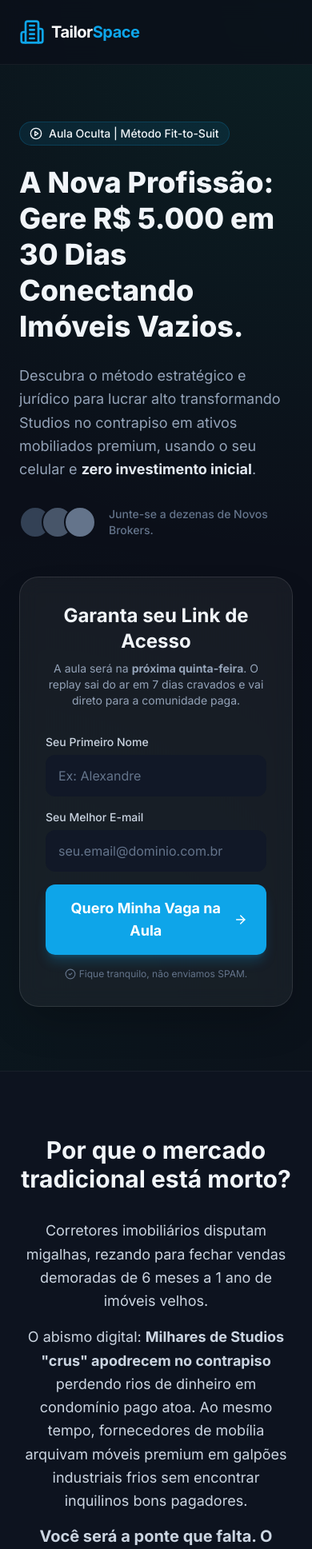
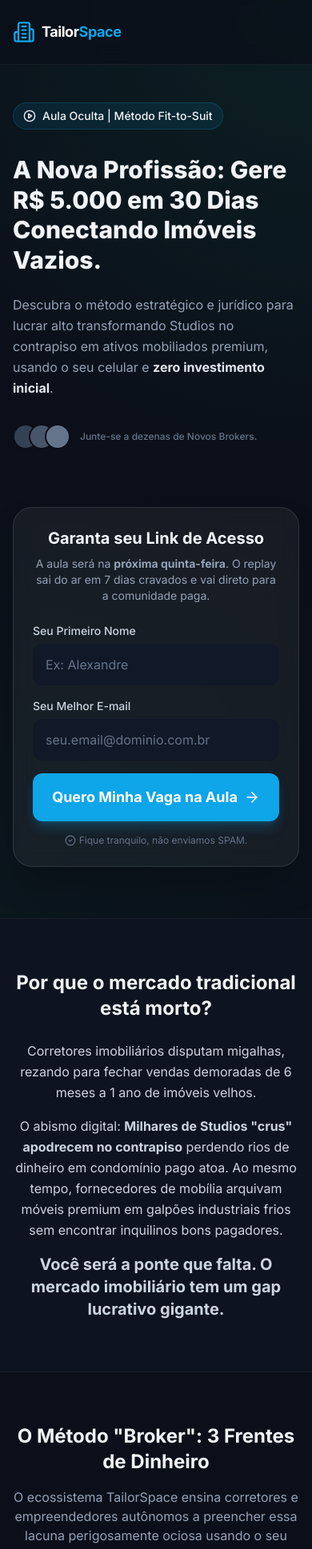
Before and after one commit to aleandrade926/tailorspace-app, a React (Vite) app: page /aulas in a window 390 px wide. Shown: the top 1937 px of the page at 80% size. Built offline with nearby package versions, Linux system fonts and the light colour scheme.

Commit message:
fix(ui): adjust responsiveness for iPhone (headline and visual cover)

```diff
--- a/src/pages/BrokerClassPage.tsx
+++ b/src/pages/BrokerClassPage.tsx
@@ -42,54 +42,54 @@ export default function BrokerClassPage() {
     <div className="min-h-screen bg-dark-900 text-slate-100 font-sans selection:bg-brand-500/30">
       {/* Navbar Minimal*/ }
       <nav className="fixed w-full z-50 bg-dark-900/80 backdrop-blur-md border-b border-white/5">
-        <div className="max-w-7xl mx-auto px-6 h-20 flex items-center justify-between">
+        <div className="max-w-7xl mx-auto px-4 md:px-6 h-20 flex items-center justify-between">
           <Link to="/" className="flex items-center gap-2 group hover:opacity-80 transition-opacity">
-            <Building2 className="w-8 h-8 text-brand-500 group-hover:text-brand-400 transition-colors" />
-            <span className="text-xl font-bold tracking-tight text-white">
+            <Building2 className="w-7 h-7 md:w-8 md:h-8 text-brand-500 group-hover:text-brand-400 transition-colors shrink-0" />
+            <span className="text-lg md:text-xl font-bold tracking-tight text-white">
               Tailor<span className="text-brand-500 group-hover:text-brand-400 transition-colors">Space</span>
             </span>
           </Link>
           <div className="hidden md:flex items-center gap-2 text-sm font-medium text-slate-400">
-            <CalendarDays className="w-4 h-4 text-brand-500" />
+            <CalendarDays className="w-4 h-4 text-brand-500 shrink-0" />
             <span>Toda Quinta-Feira, ao vivo.</span>
           </div>
         </div>
       </nav>
 
       {/* Hero */}
-      <section className="pt-32 pb-20 px-6 relative overflow-hidden">
+      <section className="pt-28 md:pt-32 pb-16 md:pb-20 px-4 md:px-6 relative overflow-hidden">
         <div className="absolute inset-0 bg-[radial-gradient(circle_at_top_right,rgba(16,185,129,0.1),transparent_50%)]" />
         <div className="absolute inset-0 bg-[radial-gradient(circle_at_bottom_left,rgba(5,150,105,0.05),transparent_50%)]" />
 
-        <div className="max-w-7xl mx-auto grid lg:grid-cols-2 gap-12 items-center relative z-10">
+        <div className="max-w-7xl mx-auto grid lg:grid-cols-2 gap-10 md:gap-12 items-center relative z-10">
           <div>
-            <div className="inline-flex items-center gap-2 px-3 py-1 rounded-full bg-brand-500/10 border border-brand-500/20 text-brand-400 text-sm font-medium mb-6 mt-6 lg:mt-0">
-              <PlayCircle className="w-4 h-4" />
+            <div className="inline-flex flex-wrap items-center gap-2 px-3 py-1.5 md:py-1 rounded-full bg-brand-500/10 border border-brand-500/20 text-brand-400 text-sm font-medium mb-6 mt-4 md:mt-6 lg:mt-0">
+              <PlayCircle className="w-4 h-4 shrink-0" />
               Aula Oculta | Método Fit-to-Suit
             </div>
-            <h1 className="text-4xl md:text-5xl lg:text-6xl font-extrabold leading-tight mb-6">
+            <h1 className="text-3xl sm:text-4xl md:text-5xl lg:text-6xl font-extrabold leading-tight mb-6 mt-2 md:mt-0">
               A Nova Profissão: Gere <span className="text-gradient">R$ 5.000 em 30 Dias</span> Conectando Imóveis Vazios.
             </h1>
-            <p className="text-lg text-slate-400 mb-8 leading-relaxed max-w-xl">
+            <p className="text-base md:text-lg text-slate-400 mb-8 leading-relaxed max-w-xl">
               Descubra o método estratégico e jurídico para lucrar alto transformando Studios no contrapiso em ativos mobiliados premium, usando o seu celular e <strong className="text-slate-200">zero investimento inicial</strong>.
             </p>
 
-            <div className="flex items-center gap-4 text-sm text-slate-500 font-medium">
-              <div className="flex -space-x-3">
-                <div className="w-10 h-10 rounded-full border-2 border-dark-900 bg-slate-700" />
-                <div className="w-10 h-10 rounded-full border-2 border-dark-900 bg-slate-600" />
-                <div className="w-10 h-10 rounded-full border-2 border-dark-900 bg-slate-500" />
+            <div className="flex flex-wrap items-center gap-3 md:gap-4 text-xs md:text-sm text-slate-500 font-medium">
+              <div className="flex -space-x-3 shrink-0">
+                <div className="w-8 h-8 md:w-10 md:h-10 rounded-full border-2 border-dark-900 bg-slate-700" />
+                <div className="w-8 h-8 md:w-10 md:h-10 rounded-full border-2 border-dark-900 bg-slate-600" />
+                <div className="w-8 h-8 md:w-10 md:h-10 rounded-full border-2 border-dark-900 bg-slate-500" />
               </div>
               <span>Junte-se a dezenas de Novos Brokers.</span>
             </div>
           </div>
 
           {/* Form */}
-          <div className="glass p-8 md:p-10 rounded-3xl border-white/10 shadow-2xl relative w-full max-w-md mx-auto lg:mx-0 lg:ml-auto">
+          <div className="glass p-6 sm:p-8 md:p-10 rounded-3xl border-white/10 shadow-2xl relative w-full max-w-md mx-auto lg:mx-0 lg:ml-auto mt-8 lg:mt-0">
             {!submitted ? (
               <>
-                <div className="text-center mb-8">
-                  <h3 className="text-2xl font-bold mb-2">Garanta seu Link de Acesso</h3>
+                <div className="text-center mb-6 md:mb-8">
+                  <h3 className="text-xl md:text-2xl font-bold mb-2">Garanta seu Link de Acesso</h3>
                   <p className="text-slate-400 text-sm">A aula será na <strong>próxima quinta-feira</strong>. O replay sai do ar em 7 dias cravados e vai direto para a comunidade paga.</p>
                 </div>
 
@@ -157,10 +157,10 @@ export default function BrokerClassPage() {
       </section>
 
       {/* Dores */}
-      <section className="py-20 bg-dark-800/50 border-y border-white/5 px-6">
+      <section className="py-16 md:py-20 bg-dark-800/50 border-y border-white/5 px-4 md:px-6">
         <div className="max-w-4xl mx-auto text-center">
-          <h2 className="text-3xl md:text-3xl font-bold mb-8">Por que o mercado tradicional está morto?</h2>
-          <div className="text-lg text-slate-300 leading-relaxed space-y-4">
+          <h2 className="text-2xl sm:text-3xl font-bold mb-6 md:mb-8">Por que o mercado tradicional está morto?</h2>
+          <div className="text-base md:text-lg text-slate-300 leading-relaxed space-y-4">
             <p>
               Corretores imobiliários disputam migalhas, rezando para fechar vendas demoradas de 6 meses a 1 ano de imóveis velhos.
             </p>
@@ -175,11 +175,11 @@ export default function BrokerClassPage() {
       </section>
 
       {/* Pilares */}
-      <section className="py-24 px-6 relative">
+      <section className="py-16 md:py-24 px-4 md:px-6 relative">
         <div className="max-w-7xl mx-auto">
-          <div className="text-center mb-16">
-            <h2 className="text-3xl md:text-4xl font-bold mb-6">O Método "Broker": 3 Frentes de Dinheiro</h2>
-            <p className="text-slate-400 max-w-2xl mx-auto text-lg hover:text-white transition-colors">
+          <div className="text-center mb-12 md:mb-16">
+            <h2 className="text-2xl sm:text-3xl md:text-4xl font-bold mb-4 md:mb-6">O Método "Broker": 3 Frentes de Dinheiro</h2>
+            <p className="text-slate-400 max-w-2xl mx-auto text-base md:text-lg hover:text-white transition-colors">
               O ecossistema TailorSpace ensina corretores e empreendedores autônomos a preencher essa lacuna perigosamente ociosa usando o seu tempo.
             </p>
           </div>
@@ -220,11 +220,11 @@ export default function BrokerClassPage() {
       </section>
 
       {/* Para Quem é */}
-      <section className="py-24 bg-dark-800/50 border-t border-white/5 px-6">
-        <div className="max-w-7xl mx-auto grid md:grid-cols-2 gap-16 items-center">
+      <section className="py-16 md:py-24 bg-dark-800/50 border-t border-white/5 px-4 md:px-6">
+        <div className="max-w-7xl mx-auto grid md:grid-cols-2 gap-12 md:gap-16 items-center">
           <div>
-            <h2 className="text-3xl md:text-4xl font-bold mb-6">Quem ganha dinheiro nessa Aula?</h2>
-            <p className="text-lg text-slate-400 mb-10">
+            <h2 className="text-2xl sm:text-3xl md:text-4xl font-bold mb-4 md:mb-6">Quem ganha dinheiro nessa Aula?</h2>
+            <p className="text-base md:text-lg text-slate-400 mb-8 md:mb-10">
               Desenhada cirurgicamente para separar curiosos de executores e parceiros estratégicos reais no ecossistema Real Estate da TailorSpace.
             </p>
 
@@ -250,33 +250,33 @@ export default function BrokerClassPage() {
             </ul>
           </div>
 
-          <div className="glass p-10 rounded-3xl border-brand-500/20 text-center ring-1 ring-brand-500/20 shadow-2xl shadow-brand-500/10">
-            <h3 className="text-3xl font-bold mb-4">Ação Exigida:</h3>
-            <p className="text-slate-300 mb-8 leading-relaxed">
+          <div className="glass p-6 sm:p-8 md:p-10 rounded-3xl border-brand-500/20 text-center ring-1 ring-brand-500/20 shadow-xl sm:shadow-2xl shadow-brand-500/10 mt-6 md:mt-0">
+            <h3 className="text-2xl md:text-3xl font-bold mb-4">Ação Exigida:</h3>
+            <p className="text-sm md:text-base text-slate-300 mb-6 md:mb-8 leading-relaxed">
               O Fit-To-Suit para pequenos Studios nunca antes foi ensinado abertamente na prateleira gratuita do Brasil de locações.
             </p>
-            <p className="text-brand-400 font-bold mb-8">
+            <p className="text-sm md:text-base text-brand-400 font-bold mb-6 md:mb-8">
               A aula NÃO VAI TER REPLAY aberto. Após 7 dias, subirá trancada diretamente para a área privativa da comunidade paga e o bonde online vai passar.
             </p>
-            <button onClick={() => window.scrollTo({ top: 0, behavior: 'smooth' })} className="w-full bg-brand-500 hover:bg-brand-600 text-white font-bold py-4 px-6 rounded-xl transition-all shadow-xl shadow-brand-500/20 flex items-center justify-center gap-2">
-              Voltar ao Topo e me Cadastrar Agora <ArrowRight className="w-5 h-5" />
+            <button onClick={() => window.scrollTo({ top: 0, behavior: 'smooth' })} className="w-full bg-brand-500 hover:bg-brand-600 text-white font-bold py-3.5 md:py-4 px-4 md:px-6 rounded-xl transition-all shadow-xl shadow-brand-500/20 flex items-center justify-center gap-2 text-sm md:text-base">
+              Voltar ao Topo e me Cadastrar <ArrowRight className="w-4 h-4 md:w-5 md:h-5 shrink-0" />
             </button>
           </div>
         </div>
       </section>
 
       {/* Footer */}
-      <footer className="py-10 border-t border-white/5 text-center text-sm text-slate-600 bg-dark-900">
+      <footer className="py-8 md:py-10 px-4 border-t border-white/5 text-center text-xs md:text-sm text-slate-600 bg-dark-900">
         <p>Este sistema completo de captação faz parte do ecossistema educacional TailorSpace.</p>
-        <div className="flex items-center justify-center gap-6 my-4">
+        <div className="flex flex-col sm:flex-row items-center justify-center gap-4 sm:gap-6 my-6 md:my-4">
           <a href="https://www.instagram.com/tailorspaceftsoficial/" target="_blank" rel="noopener noreferrer" className="flex items-center gap-2 text-slate-500 hover:text-brand-400 transition-colors">
-            <svg xmlns="http://www.w3.org/2000/svg" width="16" height="16" viewBox="0 0 24 24" fill="none" stroke="currentColor" stroke-width="2" stroke-linecap="round" stroke-linejoin="round"><rect width="20" height="20" x="2" y="2" rx="5" ry="5"/><path d="M16 11.37A4 4 0 1 1 12.63 8 4 4 0 0 1 16 11.37z"/><line x1="17.5" x2="17.51" y1="6.5" y2="6.5"/></svg> @tailorspaceftsoficial
+            <svg xmlns="http://www.w3.org/2000/svg" width="16" height="16" viewBox="0 0 24 24" fill="none" stroke="currentColor" strokeWidth="2" strokeLinecap="round" strokeLinejoin="round" className="shrink-0"><rect width="20" height="20" x="2" y="2" rx="5" ry="5"/><path d="M16 11.37A4 4 0 1 1 12.63 8 4 4 0 0 1 16 11.37z"/><line x1="17.5" x2="17.51" y1="6.5" y2="6.5"/></svg> @tailorspaceftsoficial
           </a>
           <a href="https://www.facebook.com/tailorspaceftsoficial" target="_blank" rel="noopener noreferrer" className="flex items-center gap-2 text-slate-500 hover:text-brand-400 transition-colors">
-            <svg xmlns="http://www.w3.org/2000/svg" width="16" height="16" viewBox="0 0 24 24" fill="none" stroke="currentColor" stroke-width="2" stroke-linecap="round" stroke-linejoin="round"><path d="M18 2h-3a5 5 0 0 0-5 5v3H7v4h3v8h4v-8h3l1-4h-4V7a1 1 0 0 1 1-1h3z"/></svg> TailorSpace - Fit to Suit Brasil
+            <svg xmlns="http://www.w3.org/2000/svg" width="16" height="16" viewBox="0 0 24 24" fill="none" stroke="currentColor" strokeWidth="2" strokeLinecap="round" strokeLinejoin="round" className="shrink-0"><path d="M18 2h-3a5 5 0 0 0-5 5v3H7v4h3v8h4v-8h3l1-4h-4V7a1 1 0 0 1 1-1h3z"/></svg> TailorSpace - Fit to Suit Brasil
           </a>
         </div>
-        <p className="mt-2 text-xs opacity-50">Não temos relação com o Facebook / Grupo Meta. A rentabilidade é baseada em esforço comercial individual de locação real estate.</p>
+        <p className="mt-2 text-[10px] md:text-xs opacity-50 px-2">Não temos relação com o Facebook / Grupo Meta. A rentabilidade é baseada em esforço comercial individual de locação real estate.</p>
       </footer>
     </div>
   );
```
Also changed, not shown: src/App.tsx (+11 -11 lines).
